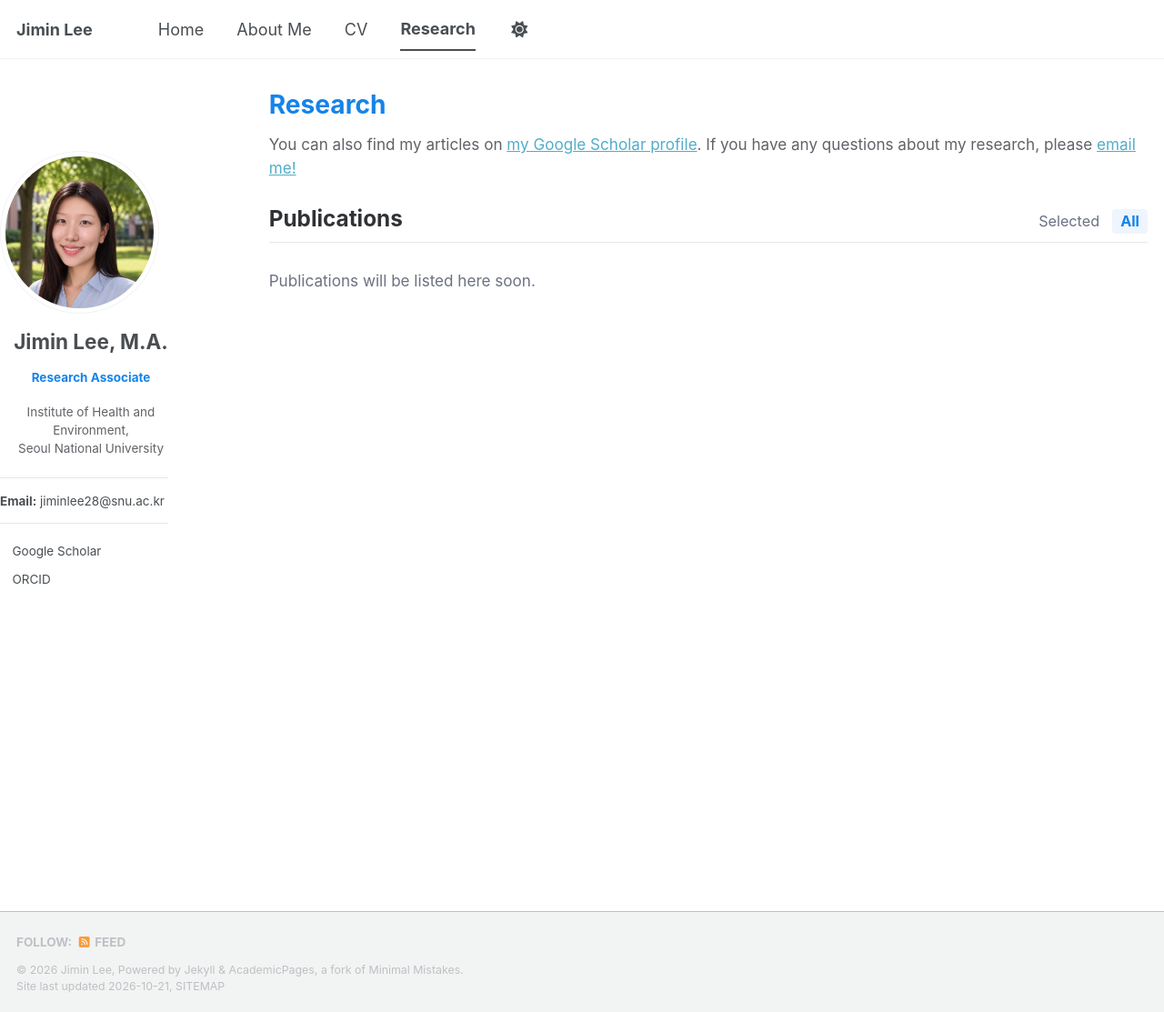
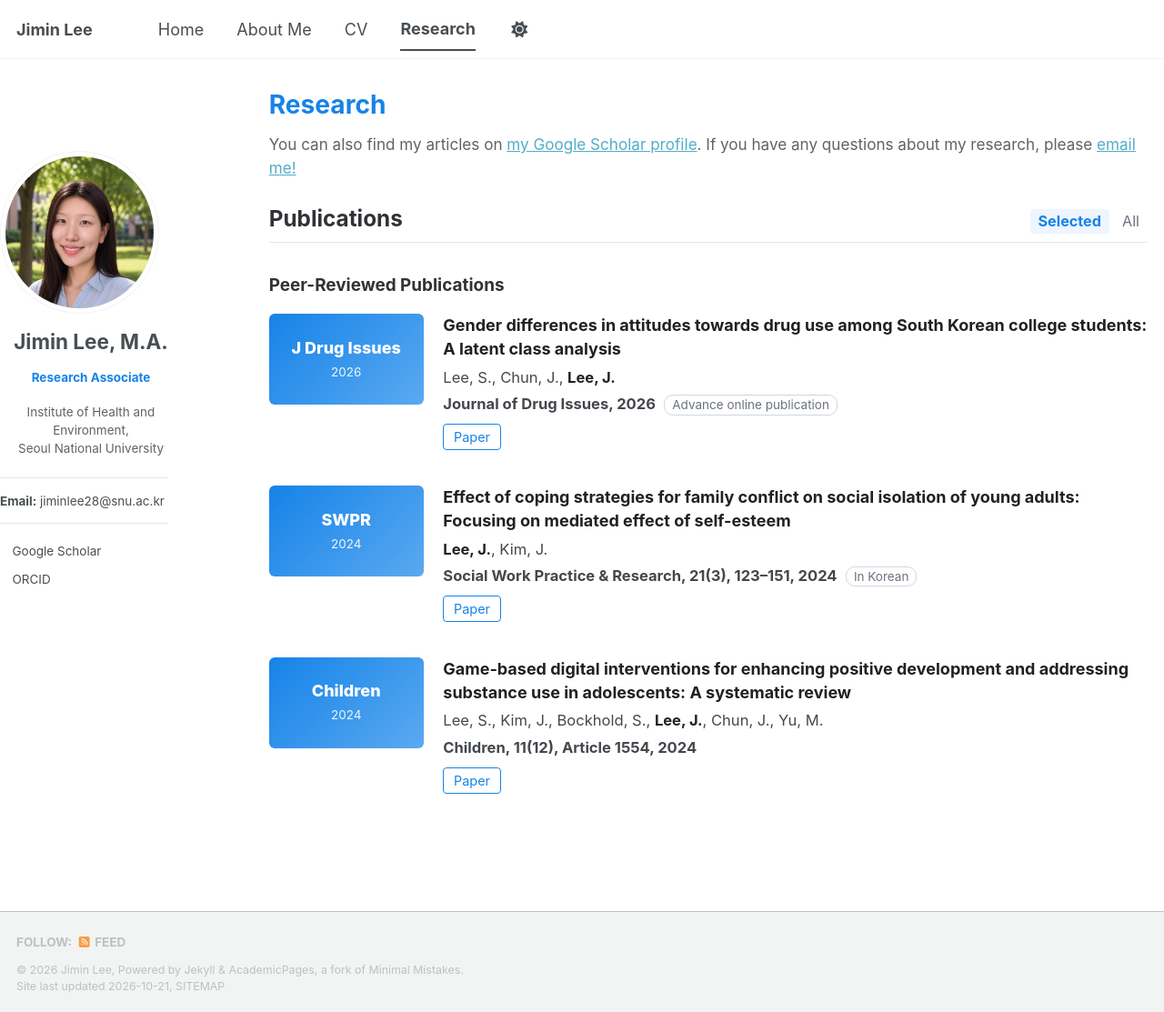
Before and after one commit to jiminlee-research/jiminlee-research.github.io, a Jekyll site: the page built from _pages/publications.html, in a window 1280 px wide and 1113 px high. Shown: the whole window at 91% size. Built offline with Jekyll 4.4.1, drawn with Linux system fonts in a browser that asks for light colours; a style sheet for code colours, icons or effects is not loaded.

Commit message:
Add publications and presentations from CV to Research page
Co-Authored-By: Claude Opus 5.5 <noreply@anthropic.com>
Claude-Session: https://claude.ai/code/session_01GYaXMgFYpFz8tBfJmAVwxN

```diff
--- a/_data/publications.yml
+++ b/_data/publications.yml
@@ -1,16 +1,60 @@
-# Research page publication list.
-# Add one block per paper (newest first). Fields:
-#   title, authors (list), venue, year, selected (true/false),
-#   image (optional, e.g. /images/pub1.png), links (optional: label + url)
-#
-# Example:
-# - title: "Paper title"
-#   authors: ["Jimin Lee", "Coauthor Name"]
-#   venue: "Journal Name"
-#   year: 2025
-#   selected: true
-#   image: /images/pub1.png
-#   links:
-#     - label: Paper
-#       url: https://doi.org/...
-[]
+# Research page publication list (newest first within each type).
+# type: journal | presentation | wip
+# selected: true -> shown under "Selected"
+# image: optional thumbnail path (e.g. /images/pubs/xxx.png). Without it, a journal-name tile is shown.
+
+- type: journal
+  title: "Gender differences in attitudes towards drug use among South Korean college students: A latent class analysis"
+  authors: ["Lee, S.", "Chun, J.", "Lee, J."]
+  venue: "Journal of Drug Issues"
+  short: "J Drug Issues"
+  year: 2026
+  note: "Advance online publication"
+  selected: true
+  links:
+    - label: Paper
+      url: https://doi.org/10.1177/00220426261475115
+
+- type: journal
+  title: "Effect of coping strategies for family conflict on social isolation of young adults: Focusing on mediated effect of self-esteem"
+  authors: ["Lee, J.", "Kim, J."]
+  venue: "Social Work Practice & Research, 21(3), 123–151"
+  short: "SWPR"
+  year: 2024
+  note: "In Korean"
+  selected: true
+  links:
+    - label: Paper
+      url: https://doi.org/10.38082/SWPR.2024.21.03.123
+
+- type: journal
+  title: "Game-based digital interventions for enhancing positive development and addressing substance use in adolescents: A systematic review"
+  authors: ["Lee, S.", "Kim, J.", "Bockhold, S.", "Lee, J.", "Chun, J.", "Yu, M."]
+  venue: "Children, 11(12), Article 1554"
+  short: "Children"
+  year: 2024
+  selected: true
+  links:
+    - label: Paper
+      url: https://doi.org/10.3390/children11121554
+
+- type: presentation
+  title: "A global systematic review of digital game-based strategies targeting adolescent substance use"
+  authors: ["Lee, S.*", "Kim, J.", "Bockhold, S.", "Lee, J.", "Chun, J.", "Yu, M."]
+  venue: "Society for Social Work and Research (SSWR), Washington, DC"
+  short: "SSWR"
+  year: "Jan 2026"
+  note: "Poster"
+
+- type: presentation
+  title: "Latent class analysis of attitudes towards drug use and well-being among South Korean young adults"
+  authors: ["Lee, S.", "Chun, J.", "Lee, J.*"]
+  venue: "European Public Health Conference (EPH), Lisbon, Portugal"
+  short: "EPH"
+  year: "Nov 2024"
+  note: "Poster"
+
+- type: wip
+  title: "Mental health service use among sexual and gender minority young adults: Barriers and facilitators"
+  authors: ["Lee, J."]
+  short: "In progress"
--- a/_pages/publications.html
+++ b/_pages/publications.html
@@ -23,6 +23,15 @@ author_profile: true
 .pub-links a:hover { background:#1683e8; color:#fff; }
 .pub-empty { color:#6b7280; font-size:.95rem; }
 @media (max-width:700px){ .pub-item{flex-direction:column;} .pub-thumb{flex-basis:auto;} }
+.pub-group { font-size:1.05rem; color:#303236; margin:2rem 0 1.1rem; }
+.pub-note-small { font-size:.8rem; color:#6b7280; margin:-.8rem 0 1rem; }
+.pub-tile { width:170px; height:100px; border-radius:6px; display:flex; flex-direction:column; align-items:center; justify-content:center; text-align:center; padding:.5rem; box-sizing:border-box; background:linear-gradient(135deg,#1683e8,#5aa9f0); color:#fff; }
+.pub-tile span { font-weight:800; font-size:1rem; line-height:1.25; }
+.pub-tile small { font-size:.75rem; opacity:.9; margin-top:.25rem; }
+.pub-tile-presentation { background:linear-gradient(135deg,#0f766e,#34a99a); }
+.pub-tile-wip { background:linear-gradient(135deg,#6b7280,#9ca3af); }
+.pub-tag { display:inline-block; font-weight:400; font-size:.75rem; color:#6b7280; border:1px solid #d1d5db; border-radius:10px; padding:0 .45rem; margin-left:.3rem; }
+@media (max-width:700px){ .pub-tile{width:100%;height:70px;} }
 </style>
 
 <p class="pub-intro">You can also find my articles on <a href="https://scholar.google.com/citations?user=zuMXeBkAAAAJ&hl=ko">my Google Scholar profile</a>. If you have any questions about my research, please <a href="mailto:jiminlee28@snu.ac.kr">email me!</a></p>
@@ -36,22 +45,28 @@ author_profile: true
 </div>
 
 <div id="pub-list">
-{% assign pubs = site.data.publications %}
-{% if pubs.size > 0 %}
-{% for p in pubs %}
+{% assign all = site.data.publications %}
+{% assign groups = "journal|Peer-Reviewed Publications,presentation|Conference Presentations,wip|Work in Progress" | split: "," %}
+{% for g in groups %}
+{% assign key = g | split: "|" | first %}
+{% assign label = g | split: "|" | last %}
+{% assign items = all | where: "type", key %}
+{% if items.size > 0 %}
+<h3 class="pub-group" data-group="{{ key }}">{{ label }}</h3>
+{% if key == "presentation" %}<p class="pub-note-small">* Presenter</p>{% endif %}
+{% for p in items %}
 <div class="pub-item" data-selected="{% if p.selected %}true{% else %}false{% endif %}">
-  {% if p.image %}<div class="pub-thumb"><img src="{{ p.image | relative_url }}" alt=""></div>{% endif %}
-  <div class="pub-body">
-    <p class="pub-title">{{ p.title }}</p>
-    <p class="pub-authors">{% for a in p.authors %}{% if a contains "Jimin Lee" %}<span class="me">{{ a }}</span>{% else %}{{ a }}{% endif %}{% unless forloop.last %}, {% endunless %}{% endfor %}</p>
-    <p class="pub-venue">{{ p.venue }}{% if p.year %}, {{ p.year }}{% endif %}</p>
-    {% if p.links %}<div class="pub-links">{% for l in p.links %}<a href="{{ l.url }}" target="_blank" rel="noopener">{{ l.label }}</a>{% endfor %}</div>{% endif %}
-  </div>
+<div class="pub-thumb">{% if p.image %}<img src="{{ p.image | relative_url }}" alt="">{% else %}<div class="pub-tile pub-tile-{{ key }}"><span>{{ p.short }}</span>{% if p.year %}<small>{{ p.year }}</small>{% endif %}</div>{% endif %}</div>
+<div class="pub-body">
+<p class="pub-title">{{ p.title }}</p>
+<p class="pub-authors">{% for a in p.authors %}{% if a contains "Lee, J." %}<span class="me">{{ a }}</span>{% else %}{{ a }}{% endif %}{% unless forloop.last %}, {% endunless %}{% endfor %}</p>
+{% if p.venue %}<p class="pub-venue">{{ p.venue }}{% if p.year %}, {{ p.year }}{% endif %}{% if p.note %} <span class="pub-tag">{{ p.note }}</span>{% endif %}</p>{% endif %}
+{% if p.links %}<div class="pub-links">{% for l in p.links %}<a href="{{ l.url }}" target="_blank" rel="noopener">{{ l.label }}</a>{% endfor %}</div>{% endif %}
+</div>
 </div>
 {% endfor %}
-{% else %}
-<p class="pub-empty">Publications will be listed here soon.</p>
 {% endif %}
+{% endfor %}
 </div>
 
 <script>
```
Also changed, not shown: other parts of _pages/publications.html (+6 -0 lines).
